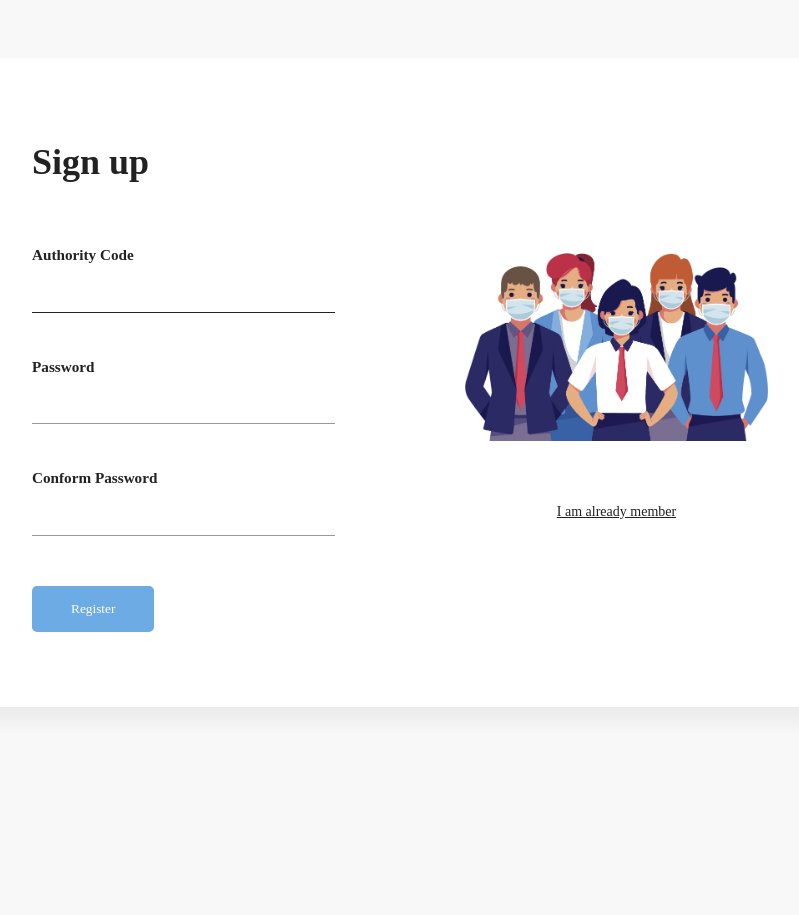
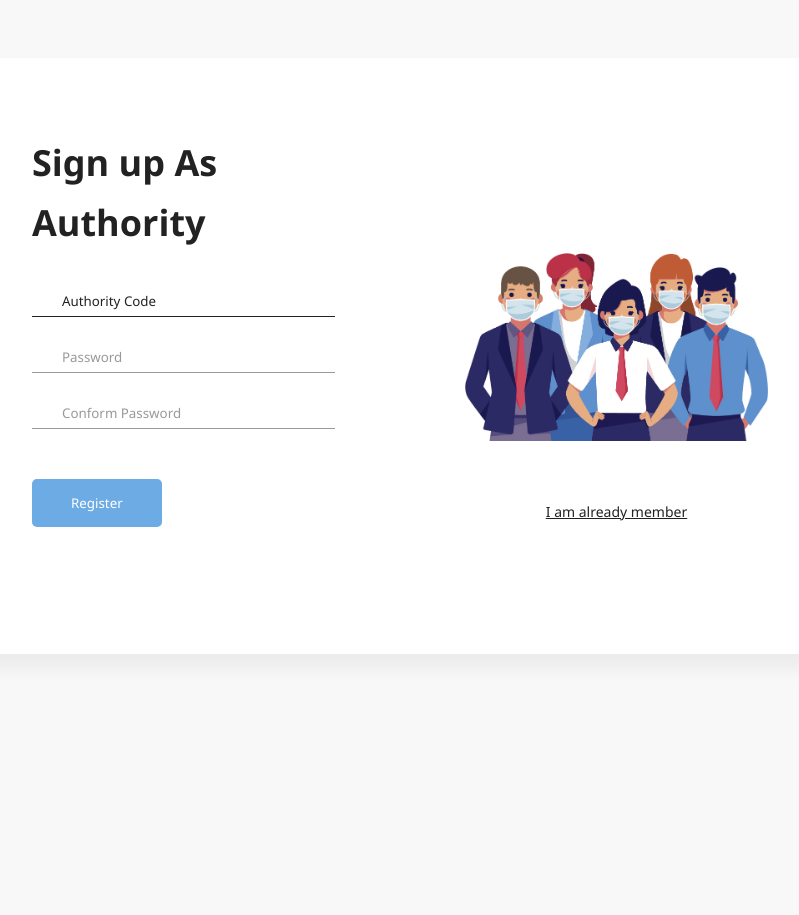
Before and after one commit to vijithmv916/Django-FaceMask-Detection, a Django app: page / in a window 1280 px wide. Shown: the whole page, without its empty margins (267-1066 px from the left). After the commit the page ends 527 px from the top, so only its background shows below. Run offline with Django 3.2, Linux system fonts and the light colour scheme.

Commit message:
sign - log (connected)

```diff
--- a/users/static/css/style.css
+++ b/users/static/css/style.css
@@ -96,7 +96,7 @@ h2 {
 	padding: 0;
 	font-weight: 700;
 	color: #222;
-	font-family: Poppins;
+	font-family: 'Segoe UI', Tahoma, Geneva, Verdana, sans-serif;
 	font-size: 36px
 }
 
@@ -115,7 +115,7 @@ body {
 	color: #222;
 	background: #f8f8f8;
 	font-weight: 400;
-	font-family: Poppins
+	font-family: 'Segoe UI', Tahoma, Geneva, Verdana, sans-serif
 }
 
 .container {
@@ -266,7 +266,7 @@ input {
 	border: none;
 	border-bottom: 1px solid #999;
 	padding: 6px 30px;
-	font-family: Poppins;
+	font-family: 'Segoe UI', Tahoma, Geneva, Verdana, sans-serif;
 	box-sizing: border-box
 }
 
@@ -356,7 +356,7 @@ input[type=checkbox]:not(old):checked+label>span:before {
 	font-size: 11px;
 	line-height: 1.2;
 	text-align: center;
-	font-family: material-design-iconic-font;
+	font-family: 'Segoe UI', Tahoma, Geneva, Verdana, sans-serif;
 	font-weight: 700
 }
 
@@ -402,7 +402,7 @@ label.valid {
 }
 
 label.valid:after {
-	font-family: material-design-iconic-font;
+	font-family: 'Segoe UI', Tahoma, Geneva, Verdana, sans-serif;
 	content: '\f269';
 	width: 100%;
 	height: 100%;
--- a/users/templates/signup.html
+++ b/users/templates/signup.html
@@ -22,23 +22,20 @@
             <div class="container">
                 <div class="signup-content">
                     <div class="signup-form">
-                        <h2 class="form-title">Sign up</h2>
+                        <h2 class="form-title">Sign up As Authority</h2>
                         <form method="POST" class="register-form" id="register-form">
                             {% csrf_token %}
                             <div class="form-group">
                                 <label for="name"><i class="zmdi zmdi-account material-icons-name"></i></label>
-                                <h3>Authority Code</h3>
                                 {{form.username}}
                             </div>
 
                             <div class="form-group">
                                 <label for="pass"><i class="zmdi zmdi-lock"></i></label>
-                                <h3>Password</h3>
                                 {{form.password1}}
                             </div>
                             <div class="form-group">
                                 <label for="re-pass"><i class="zmdi zmdi-lock-outline"></i></label>
-                                <h3>Conform Password</h3>
                                 {{form.password2}}
                             </div>
 
@@ -49,12 +46,18 @@
                     </div>
                     <div class="signup-image">
                         <figure><img src="{% static 'images/signup-image.jpg' %}" alt="sing up image"></figure>
-                        <a href="https://colorlib.com/etc/regform/colorlib-regform-7/#" class="signup-image-link">I am already member</a>
+                        <a href="{% url 'login' %}" class="signup-image-link">I am already member</a>
                     </div>
                 </div>
             </div>
         </section>
 
     </div>
+    <script>
+        var formfield = document.getElementsByTagName('input')
+        formfield[1].placeholder = "Authority Code"
+        formfield[2].placeholder = "Password"
+        formfield[3].placeholder = "Conform Password"
+    </script>
 </body>
 </html>
```
Also changed, not shown: users/templates/login.html (+55 -1 lines), db.sqlite3.
